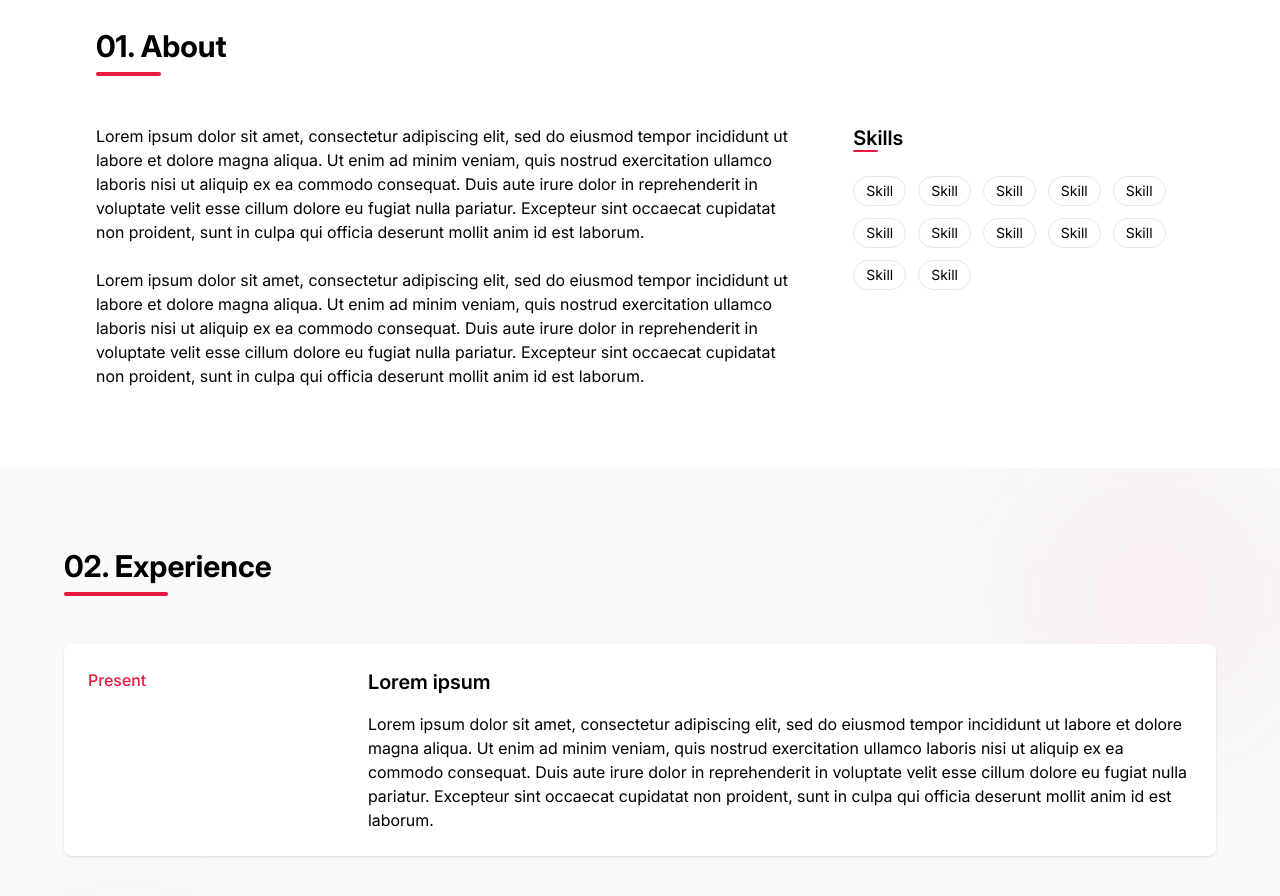
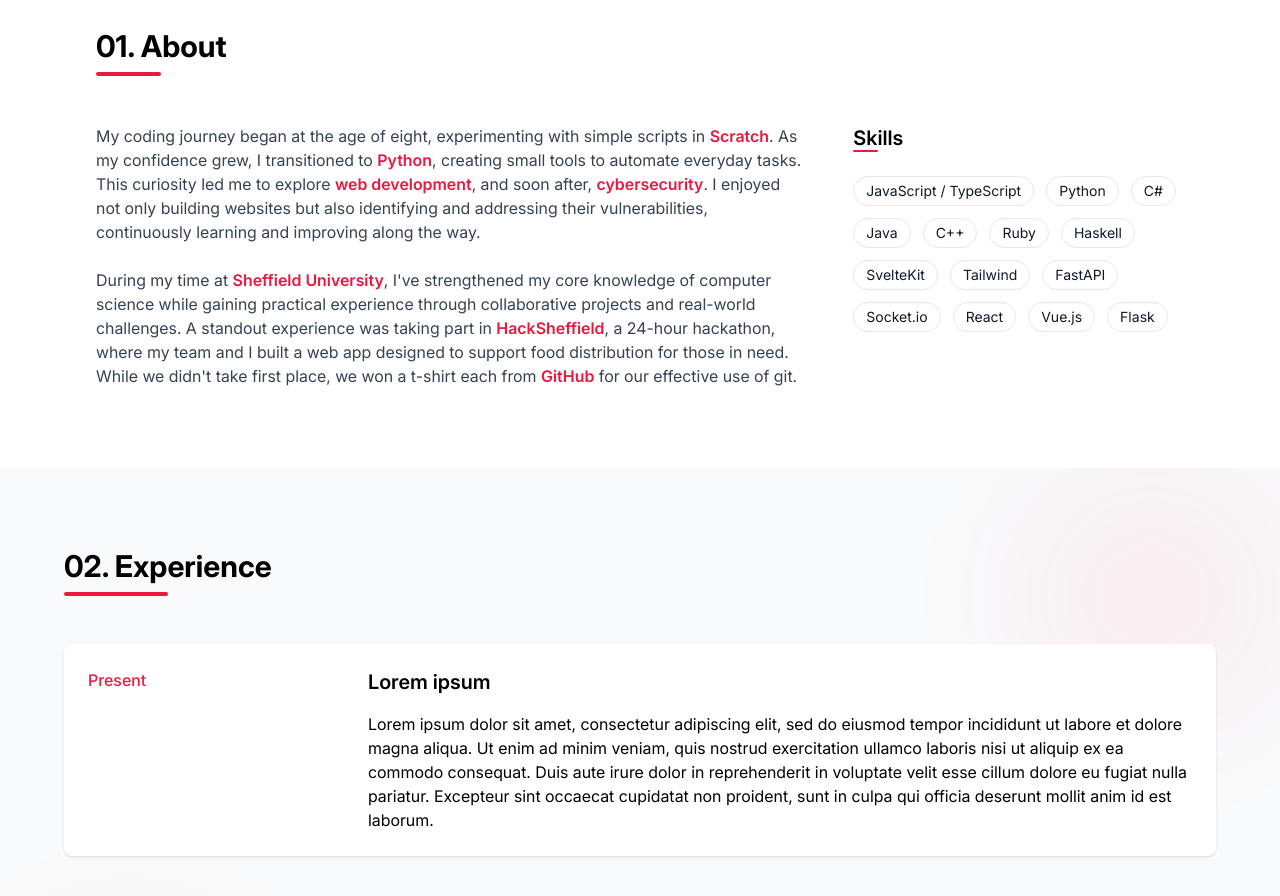
Before and after one commit to bensgilbert/portfolio, a SvelteKit app: page / in a window 1280 px wide. Shown: the part 820-1716 px from the top of the page. Built offline with nearby package versions, Linux system fonts and the light colour scheme.

Commit message:
feat: replace about section placeholder content

```diff
--- a/src/routes/AboutSection.svelte
+++ b/src/routes/AboutSection.svelte
@@ -1,16 +1,18 @@
 <section id="about" class="mx-auto max-w-6xl space-y-12 px-4 py-20 sm:px-6 lg:px-8">
 	<h2 class="heading text-3xl font-bold">01. About</h2>
 	<div class="grid gap-12 lg:grid-cols-3">
-		<div class="space-y-6 lg:col-span-2">
+		<div class="space-y-6 text-gray-700 lg:col-span-2">
 			<p>
-				Lorem ipsum dolor sit amet, consectetur adipiscing elit, sed do eiusmod tempor incididunt ut labore et dolore magna aliqua. Ut enim ad minim veniam, quis nostrud exercitation ullamco laboris
-				nisi ut aliquip ex ea commodo consequat. Duis aute irure dolor in reprehenderit in voluptate velit esse cillum dolore eu fugiat nulla pariatur. Excepteur sint occaecat cupidatat non proident,
-				sunt in culpa qui officia deserunt mollit anim id est laborum.
+				My coding journey began at the age of eight, experimenting with simple scripts in <span class="font-semibold text-primary">Scratch</span>. As my confidence grew, I transitioned to
+				<span class="font-semibold text-primary">Python</span>, creating small tools to automate everyday tasks. This curiosity led me to explore
+				<span class="font-semibold text-primary">web development</span>, and soon after, <span class="font-semibold text-primary">cybersecurity</span>. I enjoyed not only building websites but also
+				identifying and addressing their vulnerabilities, continuously learning and improving along the way.
 			</p>
 			<p>
-				Lorem ipsum dolor sit amet, consectetur adipiscing elit, sed do eiusmod tempor incididunt ut labore et dolore magna aliqua. Ut enim ad minim veniam, quis nostrud exercitation ullamco laboris
-				nisi ut aliquip ex ea commodo consequat. Duis aute irure dolor in reprehenderit in voluptate velit esse cillum dolore eu fugiat nulla pariatur. Excepteur sint occaecat cupidatat non proident,
-				sunt in culpa qui officia deserunt mollit anim id est laborum.
+				During my time at <span class="font-semibold text-primary">Sheffield University</span>, I've strengthened my core knowledge of computer science while gaining practical experience through
+				collaborative projects and real-world challenges. A standout experience was taking part in <span class="font-semibold text-primary">HackSheffield</span>, a 24-hour hackathon, where my team and
+				I built a web app designed to support food distribution for those in need. While we didn't take first place, we won a t-shirt each from <span class="font-semibold text-primary">GitHub</span> for
+				our effective use of git.
 			</p>
 		</div>
 		<div class="space-y-6">
@@ -18,19 +20,25 @@
 				Skills
 				<span class="absolute bottom-0 left-0 h-0.5 w-1/2 rounded-full bg-primary"></span>
 			</h3>
-			<div class="flex flex-wrap gap-3">
-				<p class="skill">Skill</p>
-				<p class="skill">Skill</p>
-				<p class="skill">Skill</p>
-				<p class="skill">Skill</p>
-				<p class="skill">Skill</p>
-				<p class="skill">Skill</p>
-				<p class="skill">Skill</p>
-				<p class="skill">Skill</p>
-				<p class="skill">Skill</p>
-				<p class="skill">Skill</p>
-				<p class="skill">Skill</p>
-				<p class="skill">Skill</p>
+			<div class="space-y-3 text-gray-900">
+				<div class="flex flex-wrap gap-3">
+					<p class="skill">JavaScript / TypeScript</p>
+					<p class="skill">Python</p>
+					<p class="skill">C#</p>
+					<p class="skill">Java</p>
+					<p class="skill">C++</p>
+					<p class="skill">Ruby</p>
+					<p class="skill">Haskell</p>
+				</div>
+				<div class="flex flex-wrap gap-3">
+					<p class="skill">SvelteKit</p>
+					<p class="skill">Tailwind</p>
+					<p class="skill">FastAPI</p>
+					<p class="skill">Socket.io</p>
+					<p class="skill">React</p>
+					<p class="skill">Vue.js</p>
+					<p class="skill">Flask</p>
+				</div>
 			</div>
 		</div>
 	</div>
```
